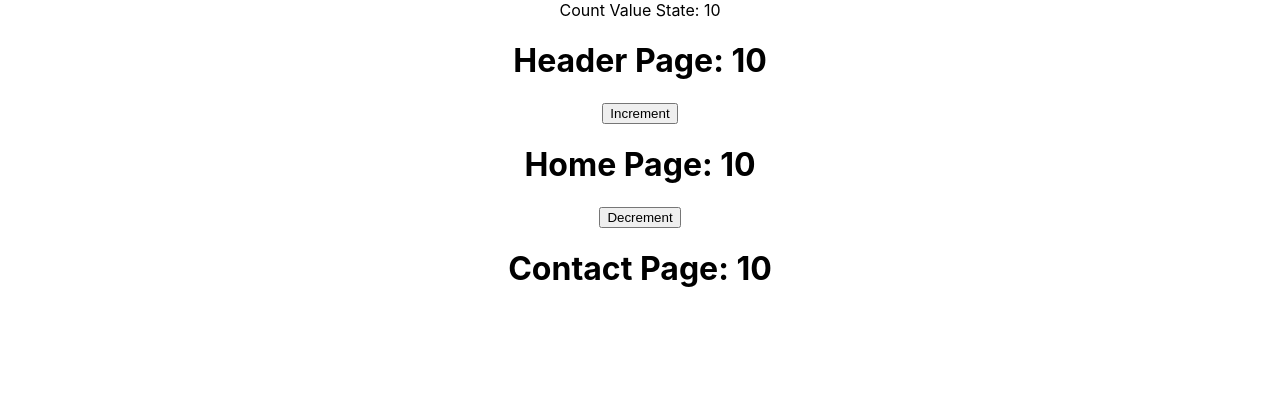
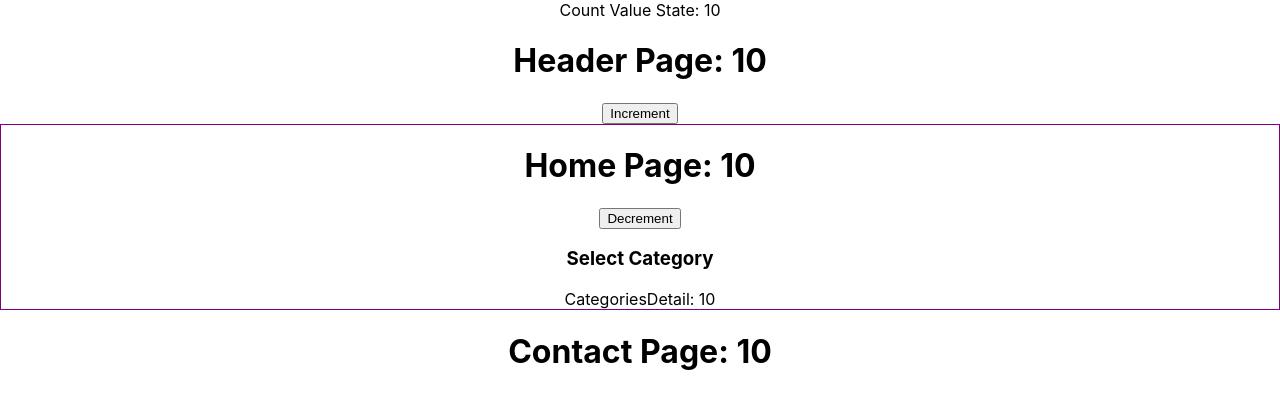
Before and after one commit to devpranab/React-State-Management-Way, a React (Create React App) app: page / in a window 1280 px wide. Shown: the top 408 px of the page. Built offline with nearby package versions, Linux system fonts and the light colour scheme.

Commit message:
Share data to grand childen

```diff
--- a/src/components/Header/Header.js
+++ b/src/components/Header/Header.js
@@ -16,4 +16,3 @@ const Header = props => {
 };
 
 export default Header;
-//Share state with sibmiling component
--- a/src/components/Home/Home.js
+++ b/src/components/Home/Home.js
@@ -1,4 +1,5 @@
 import React from 'react';
+import Categories from '../../components2/Categories/Categories';
 
 const Home = props => {
     const count = props.count;
@@ -8,9 +9,10 @@ const Home = props => {
         setCount(count - 1);
     }
     return (
-        <div>
+        <div style={{border: "1px solid purple"}}>
         <h1>Home Page: {count}</h1>
         <button onClick={handleIncrement}>Decrement</button>
+        <Categories count={count}/>
         </div>
     );
 };
--- /dev/null
+++ b/src/components2/Categories/Categories.js
@@ -0,0 +1,14 @@
+import React from 'react';
+import CategoriesDetail from '../CategoriesDetail/CategoriesDetail';
+
+const Categories = props => {
+    const count = props.count;
+    return (
+        <div>
+            <h3>Select Category</h3>
+            <CategoriesDetail count={count}/>
+        </div>
+    );
+};
+
+export default Categories;
--- /dev/null
+++ b/src/components2/CategoriesDetail/CategoriesDetail.js
@@ -0,0 +1,12 @@
+import React from 'react';
+
+const CategoriesDetail = props => {
+    const count = props.count;
+    return (
+        <div>
+            CategoriesDetail: {count}
+        </div>
+    );
+};
+
+export default CategoriesDetail;
```
